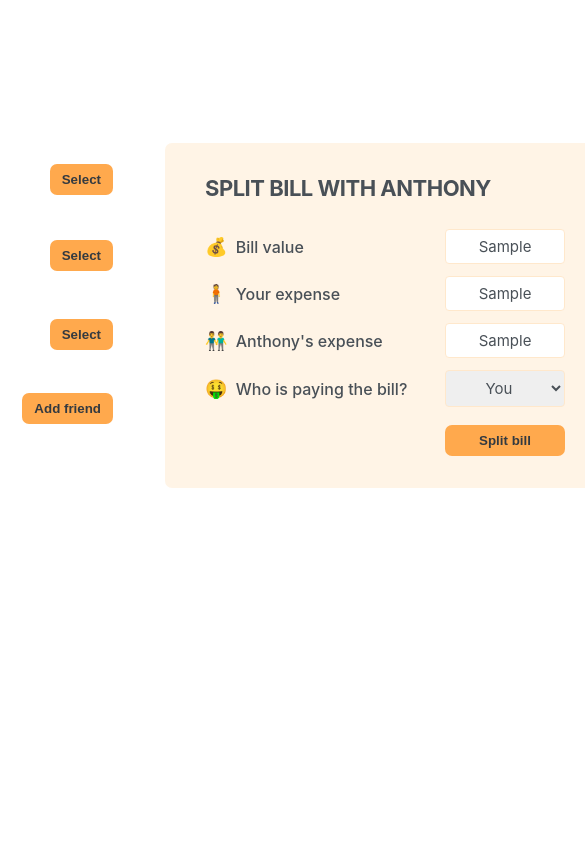
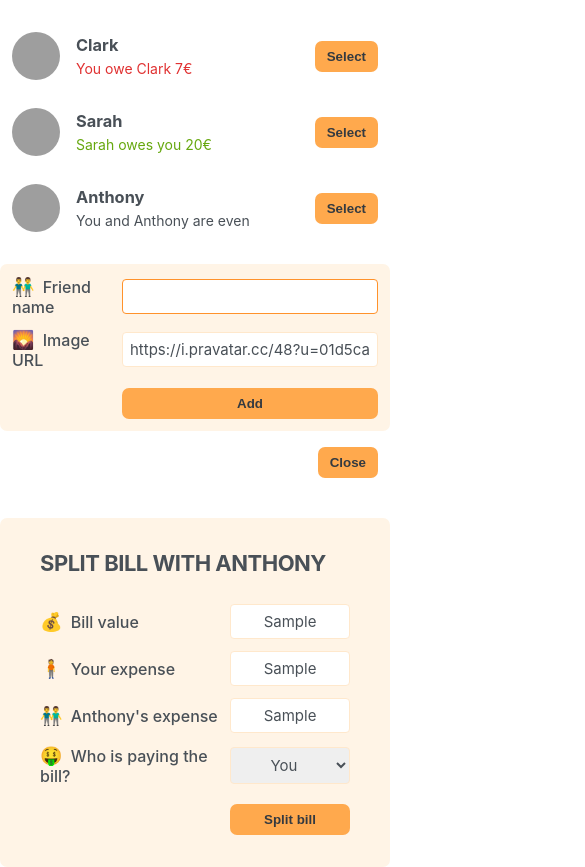
Before and after one commit to YuzStack/52_Eat-N-Split, a React (Vite) app: page / in a window 390 px wide. Both pictures are taken after typing "Sample", "Sample", "Sample" into the empty fields and a click on the button "Add friend". Shown: the whole page, 585 px wide, since content can reach past the window. Before the commit the page ends 844 px from the top, so only its background shows below. Built offline with nearby package versions, Linux system fonts and the light colour scheme; grey boxes are pictures that could not be loaded.

Commit message:
Add 'Add friend' feature and mobile responsiveness

```diff
--- a/src/components/Button.jsx
+++ b/src/components/Button.jsx
@@ -1,5 +1,9 @@
 function Button({ onClick, children }) {
-  return <button className='button'>{children}</button>;
+  return (
+    <button onClick={onClick} className='button'>
+      {children}
+    </button>
+  );
 }
 
 export default Button;
--- a/src/components/FormAddFriend.jsx
+++ b/src/components/FormAddFriend.jsx
@@ -1,13 +1,39 @@
+import { useState } from 'react';
 import Button from './Button';
 
-function FormAddFriend() {
+function FormAddFriend({ onAddFriend }) {
+  const [friendName, setFriendName] = useState('');
+  const [imageUrl, setImageUrl] = useState(
+    `https://i.pravatar.cc/48?u=${crypto.randomUUID()}`
+  );
+
+  const handleSubmit = function (e) {
+    e.preventDefault();
+
+    if (!friendName.trim()) return;
+
+    onAddFriend(friendName, imageUrl);
+    setImageUrl(`https://i.pravatar.cc/48?u=${crypto.randomUUID()}`);
+  };
+
   return (
     <div>
-      <form className='form-add-friend'>
+      <form onSubmit={handleSubmit} className='form-add-friend'>
         <label htmlFor='friend-name'>👬 Friend name</label>
-        <input type='text' id='friend-name' />
+        <input
+          type='text'
+          id='friend-name'
+          autoFocus
+          value={friendName}
+          onChange={e => setFriendName(e.target.value)}
+        />
         <label htmlFor='image-url'>🌄 Image URL</label>
-        <input type='text' id='image-url' />
+        <input
+          type='text'
+          id='image-url'
+          value={imageUrl}
+          onChange={e => setImageUrl(e.target.value)}
+        />
         <Button>Add</Button>
       </form>
     </div>
--- a/src/components/Friends.jsx
+++ b/src/components/Friends.jsx
@@ -2,20 +2,46 @@ import initialFriends from '../data-template';
 import FormAddFriend from './FormAddFriend';
 import Button from './Button';
 import Friend from './Friend';
+import { useState } from 'react';
 
 function Friends() {
+  const [friends, setFriends] = useState(initialFriends);
+  const [isAddingFriend, setIsAddingFriend] = useState(false);
+
+  const handleAddFriend = function (name, imageUrl) {
+    setFriends(curFriends => [
+      ...curFriends,
+      {
+        id: crypto.randomUUID(),
+        name,
+        image: imageUrl,
+        balance: 0,
+      },
+    ]);
+
+    handleToggleIsAddingFriend();
+  };
+
+  const handleToggleIsAddingFriend = function () {
+    setIsAddingFriend(curStatus => !curStatus);
+  };
+
   return (
     <div className='friends'>
       <ul>
-        {initialFriends.map(friend => (
+        {friends.map(friend => (
           <Friend key={friend.id} {...friend} />
         ))}
       </ul>
-      <Button>Add friend</Button>
-      {/* <>
-        <FormAddFriend />
-        <Button>Close</Button>
-      </> */}
+
+      {isAddingFriend ? (
+        <>
+          <FormAddFriend onAddFriend={handleAddFriend} />
+          <Button onClick={handleToggleIsAddingFriend}>Close</Button>
+        </>
+      ) : (
+        <Button onClick={handleToggleIsAddingFriend}>Add friend</Button>
+      )}
     </div>
   );
 }
--- a/src/data-template.js
+++ b/src/data-template.js
@@ -1,18 +1,18 @@
 const initialFriends = [
   {
-    id: 118836,
+    id: crypto.randomUUID(),
     name: 'Clark',
     image: 'https://i.pravatar.cc/48?u=118836',
     balance: -7,
   },
   {
-    id: 933372,
+    id: crypto.randomUUID(),
     name: 'Sarah',
     image: 'https://i.pravatar.cc/48?u=933372',
     balance: 20,
   },
   {
-    id: 499476,
+    id: crypto.randomUUID(),
     name: 'Anthony',
     image: 'https://i.pravatar.cc/48?u=499476',
     balance: 0,
--- a/src/index.css
+++ b/src/index.css
@@ -18,7 +18,7 @@ html {
 }
 
 body {
-  height: 100vh;
+  min-height: 100vh;
   color: #495057;
   display: flex;
   align-items: center;
@@ -29,8 +29,9 @@ body {
   min-height: 66vh;
   display: grid;
   grid-template-columns: 34rem 44rem;
-  column-gap: 4rem;
+  gap: 4rem;
   align-items: start;
+  margin-top: 2rem;
 }
 
 .button {
@@ -168,3 +169,13 @@ form h2 {
   letter-spacing: -0.5px;
   margin-bottom: 1.6rem;
 }
+
+/* MEDIA QUERY */
+@media (width < 875px) {
+  .app {
+    grid-template-columns: unset;
+
+    /* Alternatively */
+    /* grid-template-columns: initial;  */
+  }
+}
```
